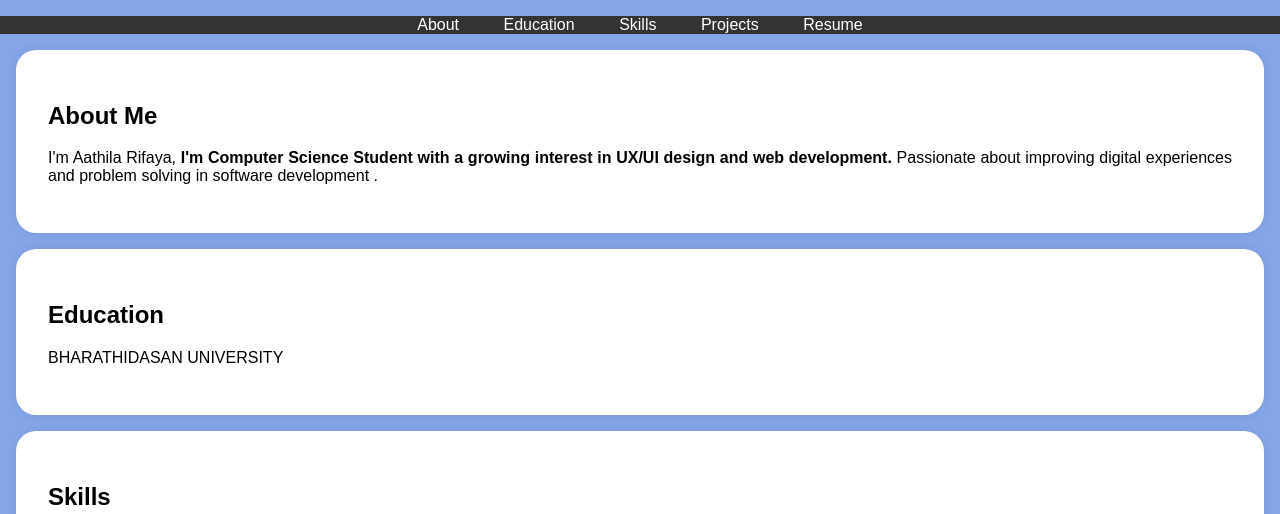
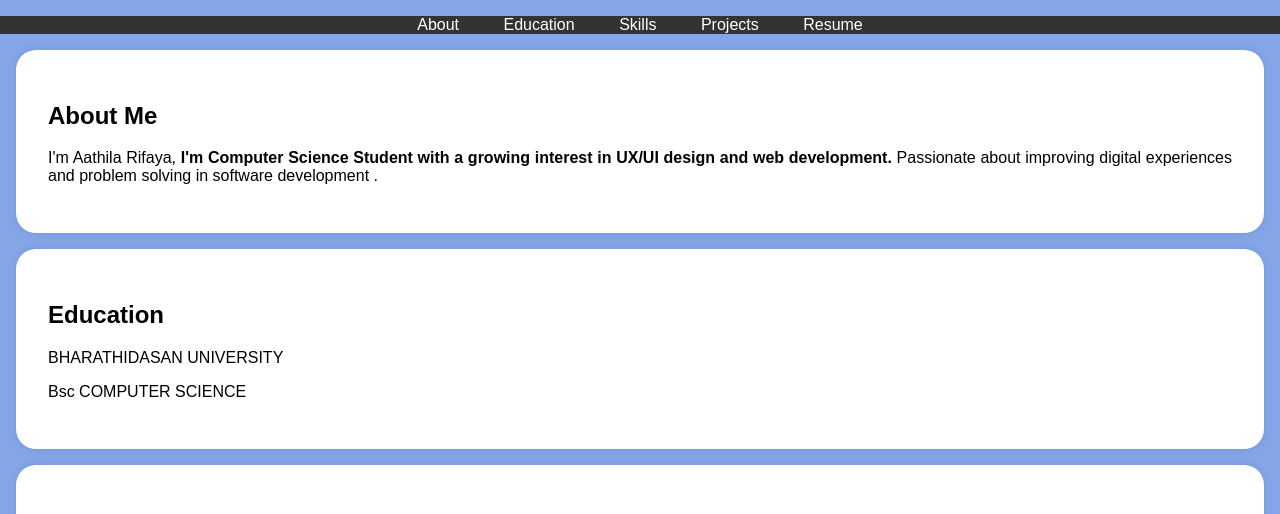
Before and after one commit to aathilarifaya2025/digital-portfolio, a plain HTML site: page index.html in a window 1280 px wide. Shown: the part 197-711 px from the top of the page. Drawn offline with Linux system fonts and the light colour scheme.

Commit message:
Add files via upload

```diff
--- a/index.html
+++ b/index.html
@@ -124,6 +124,7 @@
         <div class="section-content">
             <h2>Education</h2>
             <p>BHARATHIDASAN UNIVERSITY</p>
+            <p>Bsc COMPUTER SCIENCE</p>
 
 
         </div>
```
